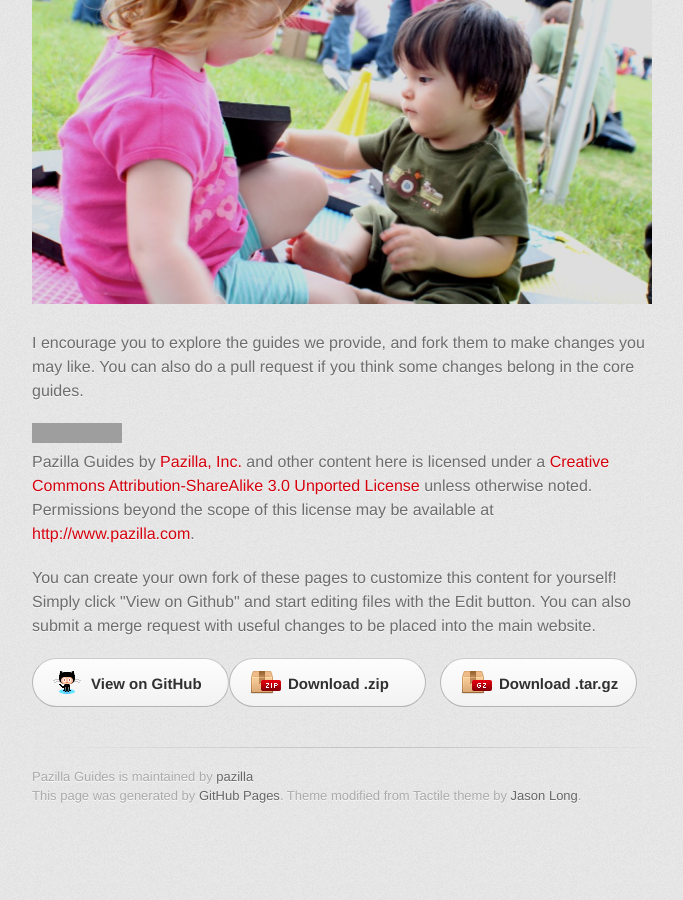
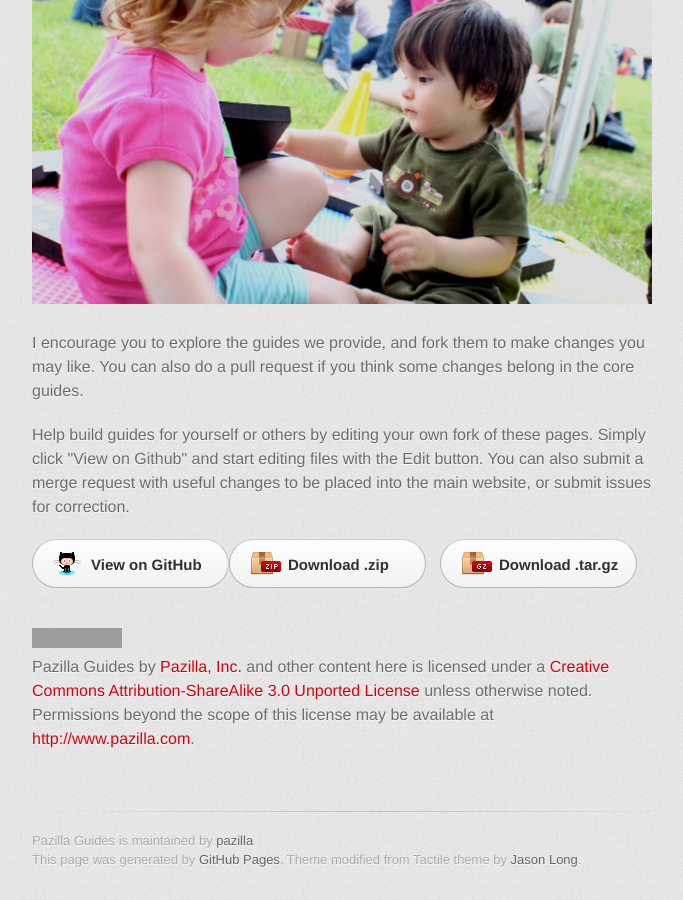
Before and after one commit to pazilla/pazilla.github.io, a Jekyll site: the page built from index.html, in a window 1280 px wide and 900 px high, scrolled down 2569 px. Shown: the whole window, without its empty margins (298-981 px from the left). Built offline with Jekyll 4.4.1, drawn with Linux system fonts in a browser that asks for light colours; some web fonts are replaced; before the commit the page ends 3405 px from its top, so only the background shows below that; grey boxes are pictures that could not be loaded.

Commit message:
Update default.html

```diff
--- a/_layouts/default.html
+++ b/_layouts/default.html
@@ -44,7 +44,17 @@
         </section>
 
 <section id="begin_footer">
-
+<p>
+Help build guides for yourself or others by editing your own fork of these pages. Simply click "View on Github" and start editing files with the Edit button.
+You can also submit a merge request with useful changes to be placed into the main website, or submit issues for correction.
+</p>
+</section>
+        <section id="downloads" class="clearfix">
+          <a href="https://github.com/pazilla/pazilla.github.io" id="view-on-github" class="button"><span>View on GitHub</span></a>
+          <a href="https://github.com/pazilla/pazilla.github.io/zipball/master" id="download-zip" class="button"><span>Download .zip</span></a>
+          <a href="https://github.com/pazilla/pazilla.github.io/tarball/master" id="download-tar-gz" class="button"><span>Download .tar.gz</span></a>
+        </section>
+<section id="licenses" class="clearfix">
 <p>
 <a rel="license" href="http://creativecommons.org/licenses/by-sa/3.0/deed.en_US">
 <img alt="Creative Commons License" style="border-width:0" src="http://i.creativecommons.org/l/by-sa/3.0/88x31.png" /></a>
@@ -59,20 +69,7 @@ Permissions beyond the scope of this license may be available at
 <a xmlns:cc="http://creativecommons.org/ns#" href="http://www.pazilla.com" rel="cc:morePermissions">
 http://www.pazilla.com</a>.
 </p>
-
-
 </section>
-        <section id="downloads" class="clearfix">
-          <p>
-          You can create your own fork of these pages to customize this content for yourself! Simply click
-          "View on Github" and start editing files with the Edit button.
-          You can also submit a merge request with useful changes to be placed into the main website.
-          </p>
-          <a href="https://github.com/pazilla/pazilla.github.io" id="view-on-github" class="button"><span>View on GitHub</span></a>
-          <a href="https://github.com/pazilla/pazilla.github.io/zipball/master" id="download-zip" class="button"><span>Download .zip</span></a>
-          <a href="https://github.com/pazilla/pazilla.github.io/tarball/master" id="download-tar-gz" class="button"><span>Download .tar.gz</span></a>
-        </section>
-
 
         <footer>
           Pazilla Guides is maintained by <a href="https://github.com/pazilla">pazilla</a><br>
```
